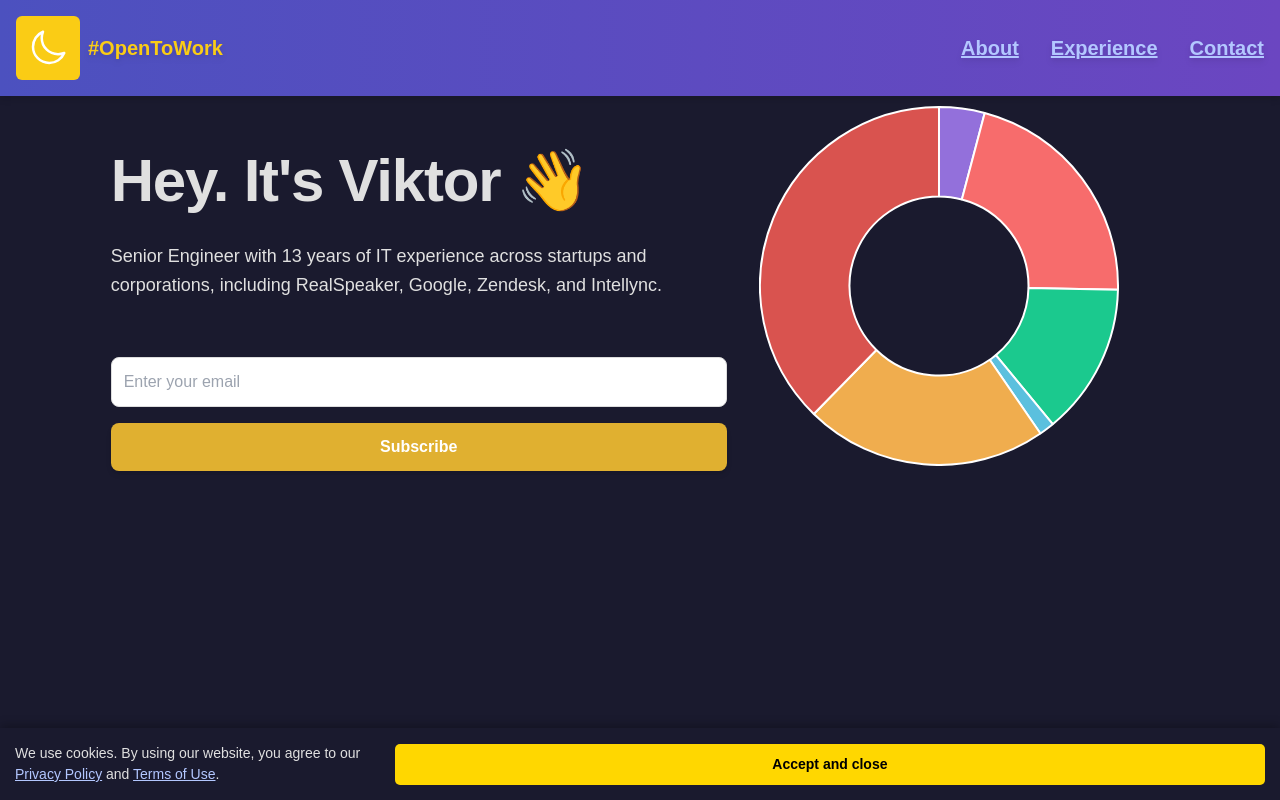
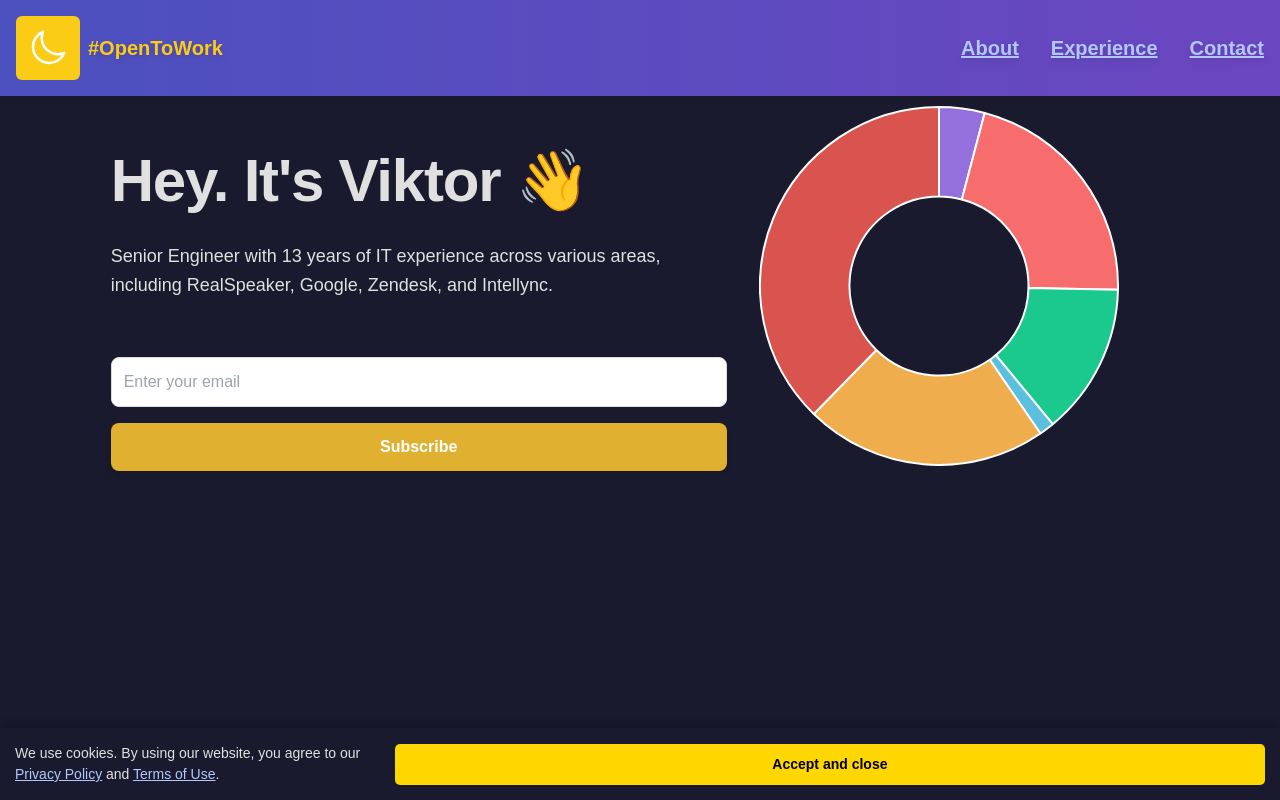
Before and after one commit to victorosetrov/mycv-react, a React (Create React App) app: page / in a window 1280 px wide. Shown: the top 800 px of the page. Built offline with nearby package versions, Linux system fonts and the light colour scheme.

Commit message:
Updated long message9

```diff
--- a/src/components/MainIntro.jsx
+++ b/src/components/MainIntro.jsx
@@ -48,7 +48,7 @@ const MainIntro = ({ isDarkMode }) => {
             Hey. It's Viktor 👋
           </h1>
           <h1 className="text-lg leading-relaxed">
-           Senior Engineer with 13 years of IT experience across startups and corporations, including RealSpeaker, Google, Zendesk, and Intellync.
+            Senior Engineer with 13 years of IT experience across various areas, including RealSpeaker, Google, Zendesk, and Intellync.
           </h1>
         </div>
 
```
